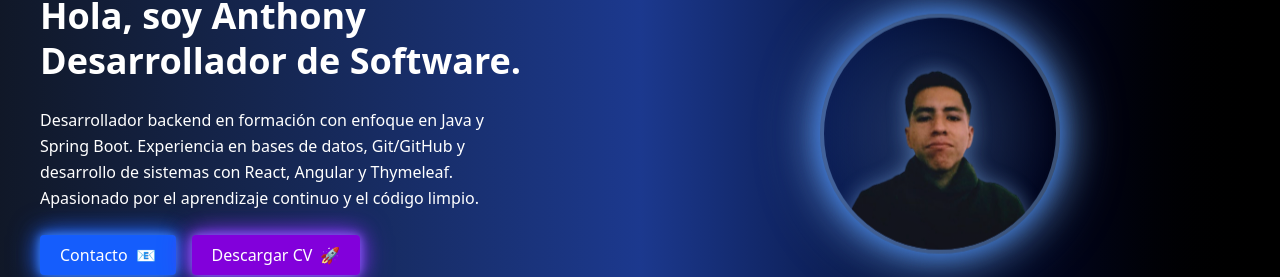
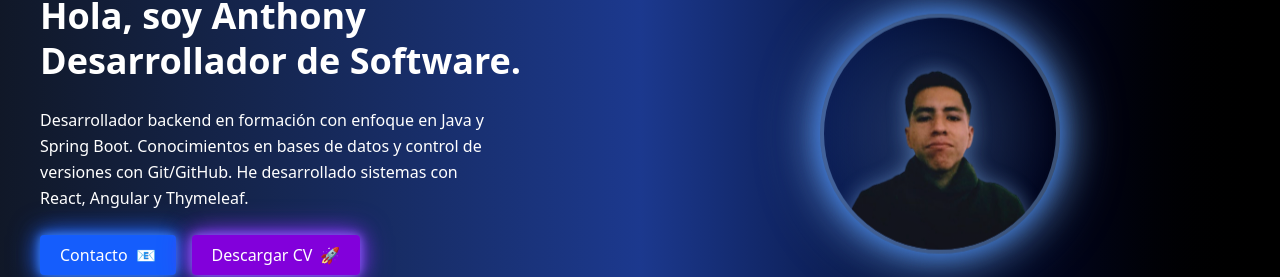
Before and after one commit to thoonidev/my-portfolio, a React (Vite) app: page / in a window 1280 px wide. Shown: the part 135-412 px from the top of the page. Built offline with nearby package versions, Linux system fonts and the light colour scheme.

Commit message:
Revise About component's backend experience description
Updated the description of backend development skills.

```diff
--- a/src/components/About.jsx
+++ b/src/components/About.jsx
@@ -13,8 +13,8 @@ export default function About() {
           </h1>
           <p className="text-base leading-relaxed max-w-md">
             Desarrollador backend en formación con enfoque en Java y Spring Boot.
-            Experiencia en bases de datos, Git/GitHub y desarrollo de sistemas con React,
-            Angular y Thymeleaf. Apasionado por el aprendizaje continuo y el código limpio.
+            Conocimientos en bases de datos y control de versiones con Git/GitHub.
+            He desarrollado sistemas con React, Angular y Thymeleaf.
           </p>
           <div className="flex flex-col sm:flex-row items-center gap-4">
             <a
```
